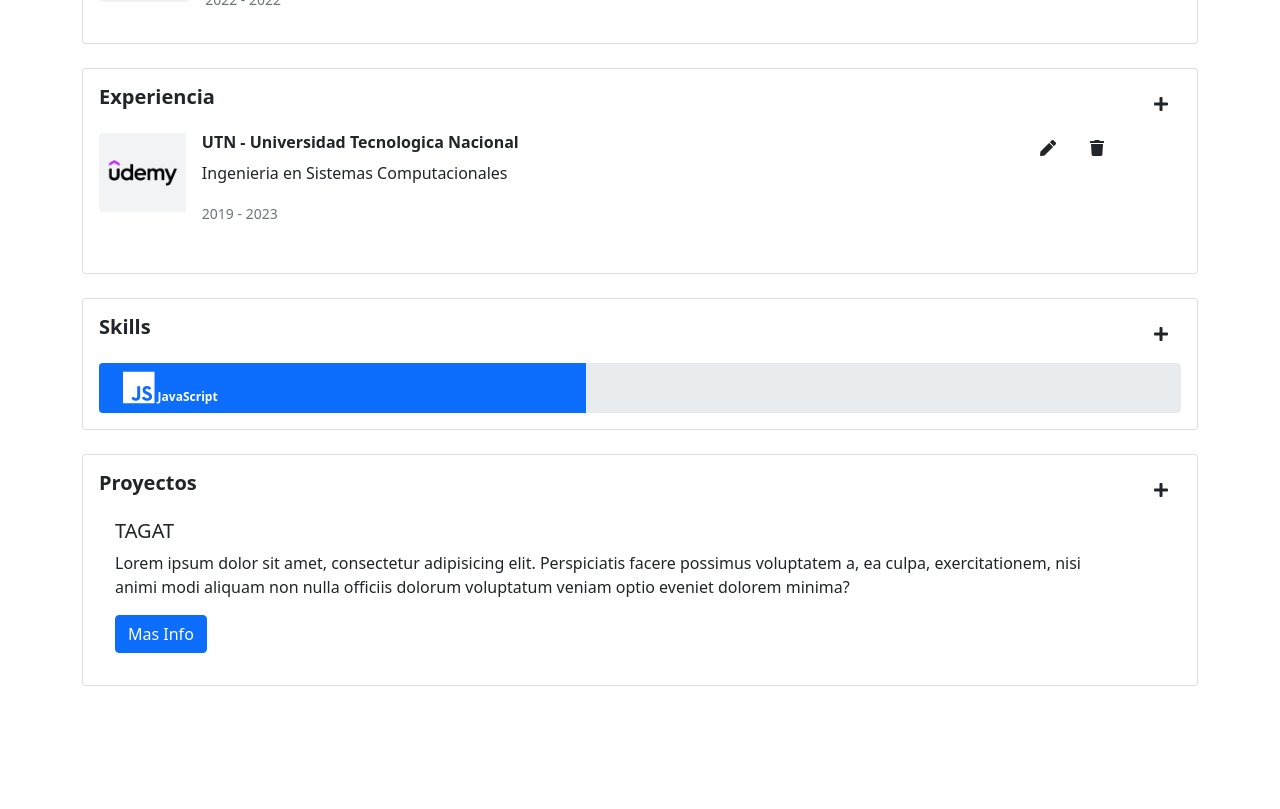
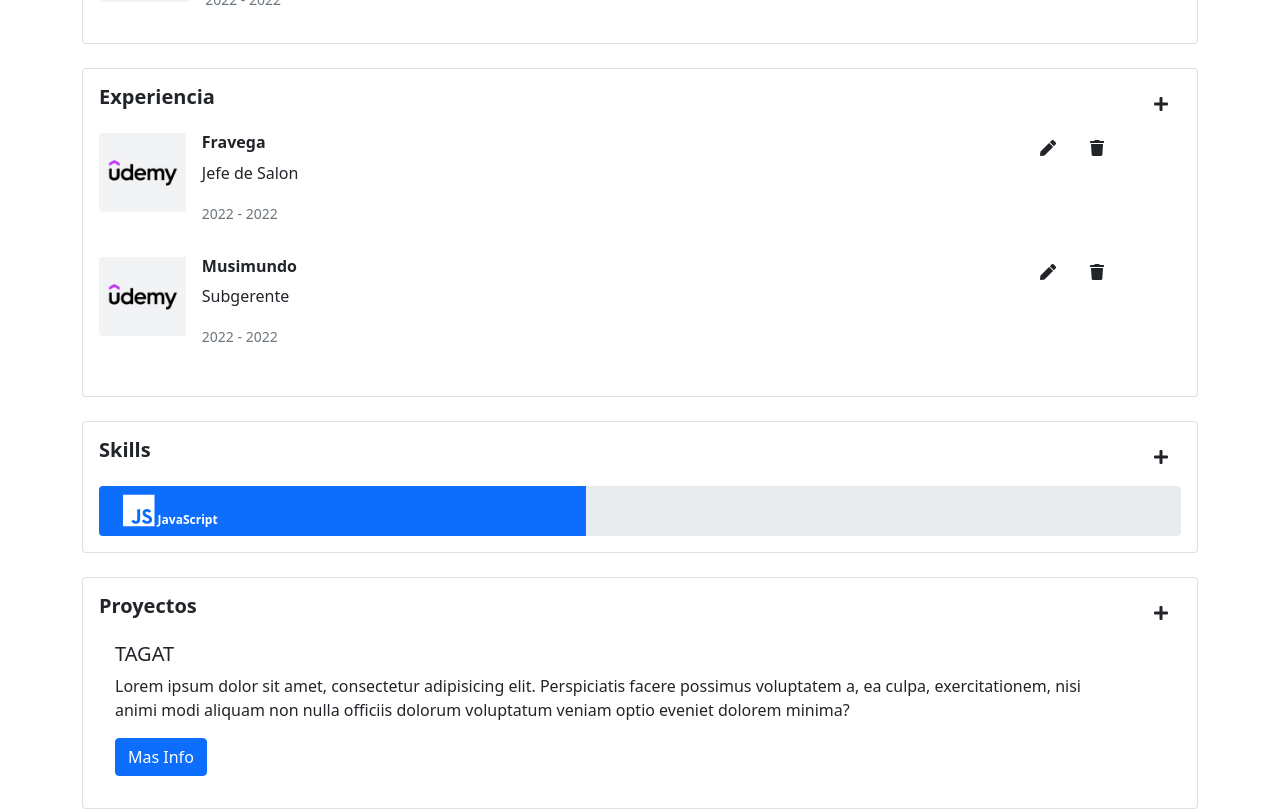
Before and after one commit to jorgepanigo/ArgentinaProgramaTPF-FrontEnd, an Angular app: page / in a window 1280 px wide. Shown: the part 1000-1809 px from the top of the page. Before the commit the page ends 1686 px from the top, so only its background shows below. Built offline with nearby package versions, Linux system fonts and the light colour scheme.

Commit message:
seccion experiencia bindiada para mostar datos

```diff
--- a/src/app/components/experience/experience-item/experience-item.component.html
+++ b/src/app/components/experience/experience-item/experience-item.component.html
@@ -5,7 +5,7 @@
      </div>
      <div class="col-md-11">
        <div class="card-body">
-         <h6 class="card-title fw-bolder">UTN - Universidad Tecnologica Nacional
+         <h6 class="card-title fw-bolder">{{itemExp.company}}
            <button *ngIf="isLoged()"  class="btn btn-admin text-dark float-end" type="button" data-bs-toggle="modal" data-bs-target="#addEducationItemModal" >
              <i class="fas fa-trash float-end px-2"></i>
            </button>
@@ -14,8 +14,8 @@
              <i class="fas fa-pen float-end"></i>
            </button>
          </h6>
-         <p class="card-text">Ingenieria en Sistemas Computacionales</p>
-         <p class="card-text"><small class="text-muted">2019 - 2023</small></p>
+         <p class="card-text">{{itemExp.position}}</p>
+         <p class="card-text"><small class="text-muted">{{itemExp.beginDate | date:"yyyy"}} - {{itemExp.endDate | date:"yyyy"}}</small></p>
        </div>
      </div>
    </div>
--- a/src/app/components/experience/experience-item/experience-item.component.ts
+++ b/src/app/components/experience/experience-item/experience-item.component.ts
@@ -1,4 +1,5 @@
-import { Component, OnInit } from '@angular/core';
+import { Component, Input, OnInit } from '@angular/core';
+import { Experience } from 'src/app/persona.model';
 import { LoginService } from 'src/app/services/login/login.service';
 
 @Component({
@@ -7,6 +8,8 @@ import { LoginService } from 'src/app/services/login/login.service';
   styleUrls: ['./experience-item.component.css']
 })
 export class ExperienceItemComponent implements OnInit {
+
+  @Input() itemExp:Experience;
 
   constructor(private ls:LoginService) { }
 
--- a/src/app/components/experience/experience.component.html
+++ b/src/app/components/experience/experience.component.html
@@ -12,7 +12,10 @@
              </h5>
              <div class="card mb-3 border-0">
              <!-- EXPERIENCE_ITEM_COMPONENT -->
-             <app-experience-item></app-experience-item>
+             <app-experience-item
+             *ngFor="let element of experienceList"
+             [itemExp]="element"
+             ></app-experience-item>
 
              </div>
            </div>
--- a/src/app/components/experience/experience.component.ts
+++ b/src/app/components/experience/experience.component.ts
@@ -1,5 +1,7 @@
 import { Component, OnInit } from '@angular/core';
+import { Experience } from 'src/app/persona.model';
 import { LoginService } from 'src/app/services/login/login.service';
+import { PersonaService } from 'src/app/services/persona/persona.service';
 
 @Component({
   selector: 'app-experience',
@@ -8,9 +10,14 @@ import { LoginService } from 'src/app/services/login/login.service';
 })
 export class ExperienceComponent implements OnInit {
 
-  constructor(private ls:LoginService) { }
+  experienceList: Experience[] = [];
+
+  constructor(private ls:LoginService,
+              private ps:PersonaService) { }
+
 
   ngOnInit(): void {
+    this.experienceList = this.ps.getCV().experience;
   }
 
   isLoged():boolean{
```
Also changed, not shown: src/app/persona.mock.ts (line endings or trailing spaces).
